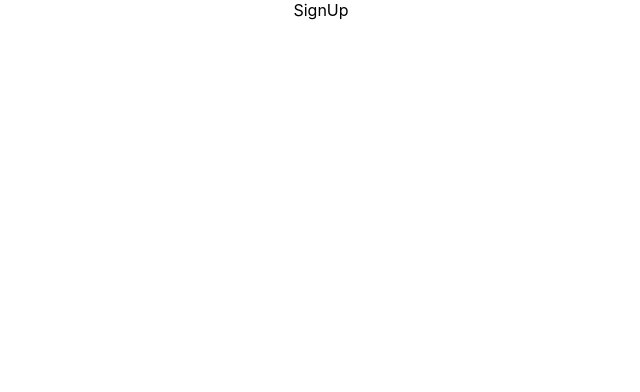
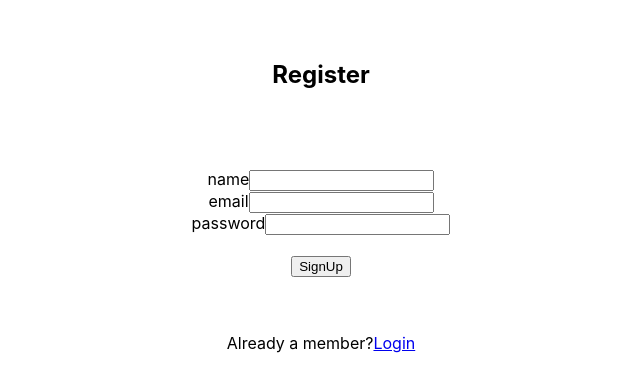
Before and after one commit to reshabh27/imdb-App, a React (Create React App) app: page /signup in a window 1280 px wide. Shown: the top 392 px of the page, without its empty margins (319-959 px from the left). Built offline with nearby package versions, Linux system fonts and the light colour scheme; the HTML template or start-up script is replaced by a standard one.

Commit message:
signup and login functionality added

```diff
--- a/src/App.js
+++ b/src/App.js
@@ -1,10 +1,19 @@
 
 import './App.css';
 import { createBrowserRouter, RouterProvider } from "react-router-dom";
+
+import { store } from "./store";
+
 import HomeLayout from './pages/HomeLayout';
 import Login from './pages/Login';
 import SignUp from './pages/SignUp';
 import Landing from './pages/Landing';
+
+// import { loader as loginLoader } from "./pages/Login";
+// import { loader as signUpLoader } from "./pages/SignUp";
+
+import { action as signUpAction } from "./pages/SignUp";
+import { action as loginAction } from "./pages/Login";
 
 
 const router = createBrowserRouter([
@@ -12,21 +21,25 @@ const router = createBrowserRouter([
     path: "/",
     element: <HomeLayout />,
     // errorElement: <Error />,
-    children:[
+    children: [
       {
-        index:true,
-        element: <Landing />
-      }
-    ]
+        index: true,
+        element: <Landing />,
+      },
+    ],
   },
   {
     path: "/login",
     element: <Login />,
+    // loader: loginLoader,
+    action: loginAction(store),
     // errorElement: <Error />,
   },
   {
     path: "/signup",
     element: <SignUp />,
+    // loader: signUpLoader,
+    action: signUpAction,
     // errorElement: <Error />,
   },
 ]);
--- /dev/null
+++ b/src/components/FormInput.js
@@ -0,0 +1,15 @@
+const FormInput = ({ label, name, type }) => {
+  return (
+    <div className="form-control  place-items-center">
+      <label htmlFor={name} className="label">
+        <span className="label-text capitalize">{label}</span>
+      </label>
+      <input
+        type={type}
+        name={name}
+        className="input input-bordered w-full max-w-xs"
+      />
+    </div>
+  );
+};
+export default FormInput;
--- /dev/null
+++ b/src/components/SubmitBtn.js
@@ -0,0 +1,20 @@
+import { useNavigation } from "react-router-dom";
+
+const SubmitBtn = ({ text }) => {
+  const navigation = useNavigation();
+  const isSubmitting = navigation.state === "submitting";
+
+  return (
+    <button type="submit" disabled={isSubmitting}>
+      {isSubmitting ? (
+        <>
+          <span></span>
+          sending...
+        </>
+      ) : (
+        text || "submit"
+      )}
+    </button>
+  );
+};
+export default SubmitBtn;
--- a/src/features/movieList/movieListSlice.js
+++ b/src/features/movieList/movieListSlice.js
@@ -1,5 +1,5 @@
 import { createSlice, current } from "@reduxjs/toolkit";
-import { toast } from "react-toastify";
+// import { toast } from "react-toastify";
 
 const defaultState = {
   cartItems: [],
@@ -27,10 +27,10 @@ const movieListSlice = createSlice({
       state.numItemsInCart += product.amount;
       state.cartTotal += product.price * product.amount;
       localStorage.setItem("cart", JSON.stringify(state));
-      toast("Item added to cart", {
-        position: "top-center",
-        autoClose: 2000,
-      });
+      // toast("Item added to cart", {
+      //   position: "top-center",
+      //   autoClose: 2000,
+      // });
     },
     clearCart: (state) => {
       localStorage.setItem("cart", JSON.stringify(defaultState));
@@ -45,10 +45,10 @@ const movieListSlice = createSlice({
       // console.log(cartSlice);
       // console.log(cartSlice.reducer);
       localStorage.setItem("cart", JSON.stringify(state));
-      toast.error("Item removed from cart", {
-        position: "top-center",
-        autoClose: 2000,
-      });
+      // toast.error("Item removed from cart", {
+      //   position: "top-center",
+      //   autoClose: 2000,
+      // });
     },
     editItem: (state, action) => {
       const { cartID, amount } = action.payload;
@@ -57,9 +57,9 @@ const movieListSlice = createSlice({
       state.cartTotal += item.price * (amount - item.amount);
       item.amount = amount;
       localStorage.setItem("cart", JSON.stringify(state));
-      toast.success("Cart updated", {
-        position: "top-center",
-      });
+      // toast.success("Cart updated", {
+      //   position: "top-center",
+      // });
     },
     removeAllItem: (state) => {
       console.log(current(state));
@@ -67,10 +67,10 @@ const movieListSlice = createSlice({
       state.numItemsInCart = 0;
       state.cartTotal = 0;
       localStorage.setItem("cart", JSON.stringify(state));
-      toast.success("Your purchase has been confirmed!", {
-        position: "top-center",
-        autoClose: 2000,
-      });
+      // toast.success("Your purchase has been confirmed!", {
+      //   position: "top-center",
+      //   autoClose: 2000,
+      // });
     },
   },
 });
--- a/src/features/user/userSlice.js
+++ b/src/features/user/userSlice.js
@@ -1,8 +1,8 @@
 import { createSlice } from "@reduxjs/toolkit";
-import { toast } from "react-toastify";
+// import { toast } from "react-toastify";
 
 const getUserFromLocalStorage = () => {
-  return JSON.parse(localStorage.getItem("user")) || null;
+  return JSON.parse(localStorage.getItem("userIMDB")) || {};
 };
 
 const initialState = {
@@ -14,24 +14,21 @@ const userSlice = createSlice({
   initialState,
   reducers: {
     loginUser: (state, action) => {
-      const user = {
-        ...action.payload.user,
-        token: action.payload.accessToken,
-      };
+      const user = { ...action.payload.user};
       state.user = user;
-      localStorage.setItem("user", JSON.stringify(user));
-      toast.success("Welcome to the E-commerce website", {
-        position: "top-center",
-        autoClose: 2000,
-      });
+      localStorage.setItem("userIMDB", JSON.stringify(user));
+    //   toast.success("Welcome to the E-commerce website", {
+    //     position: "top-center",
+    //     autoClose: 2000,
+    //   });
     },
     logoutUser: (state) => {
       state.user = null;
-      localStorage.removeItem("user");
-      toast.error("you have logged out", {
-        position: "top-center",
-        autoClose: 2000,
-      });
+      localStorage.removeItem("userIMDB");
+    //   toast.error("you have logged out", {
+    //     position: "top-center",
+    //     autoClose: 2000,
+    //   });
     },
   },
 });
--- a/src/pages/Login.js
+++ b/src/pages/Login.js
@@ -1,9 +1,87 @@
-import React from 'react'
+import React from "react";
+import { Form, Link, redirect } from "react-router-dom";
+import { customFetch } from "../utils";
+// import { toast } from "react-toastify";
+import { loginUser } from "../features/user/userSlice";
+import SubmitBtn from "../components/SubmitBtn";
+import FormInput from "../components/FormInput";
+
+
+// export const loader = async() => {
+//   const response = await customFetch("/users");
+//   console.log(response.data);
+//   return response?.data;
+// }
+
+
+
+export const action = (store) => async ({ request }) => {
+    const formData = await request.formData();
+    const newData = Object.fromEntries(formData);
+    // console.log(data);
+    try {
+      const usersData = await customFetch("/users");
+      // console.log(usersData.data);
+
+      const isEmailExists = usersData.data.some(
+        (user) => ((user.email === newData.email) && (user.password === newData.password))
+      );
+
+      if (isEmailExists) {
+        // Email exists, proceed with login
+        const curentUser = usersData.data.filter((user) => ((user.email === newData.email) && (user.password === newData.password))
+      );
+        // console.log(curentUser[0]);
+        store.dispatch(
+          loginUser({
+            user: curentUser[0],
+          })
+        );
+        return redirect("/");
+      } else {
+        // Email doesn't exist, handle the error or return null
+        const errorMessage = "Invalid email or password";
+        console.log(errorMessage);
+        // toast.error(errorMessage);
+        return null;
+      }
+    }
+    catch (error) {
+      const errorMessage = "please double check your credentials";
+      // toast.error(errorMessage);
+      console.log(errorMessage);
+      return null;
+    }
+  };
 
 const Login = () => {
   return (
-    <div>Login</div>
-  )
-}
+    <section className="loginHeader">
+      <Form method="post" className="formcontrol">
+        <br /> <br />
 
-export default Login
+        <h1 className="font-bold	text-5xl">Login</h1>
+        <br /> <br /> <br />
+
+        <FormInput type="email" label="email" name="email" />
+        <FormInput type="password" label="password" name="password" />
+        <br />
+        <div className="btn btn-primary">
+          <SubmitBtn text="login" />
+        </div>
+        <br /> <br />
+        <p className="">
+          Not a member yet?{" "}
+          <Link
+            to="/signup"
+            className="btn btn-error"
+            style={{ color: "white" }}
+          >
+            Register
+          </Link>
+        </p>
+      </Form>
+    </section>
+  );
+};
+export default Login;
--- a/src/pages/SignUp.js
+++ b/src/pages/SignUp.js
@@ -1,9 +1,78 @@
-import React from 'react'
+import React from "react";
+import FormInput from "../components/FormInput";
+import SubmitBtn from "../components/SubmitBtn";
+import { Form, Link, redirect } from "react-router-dom";
+// import { toast } from "react-toastify";
+import { customFetch } from "../utils";
+
+// export const loader = async () => {
+//   const response = await customFetch("/users");
+//   console.log(response.data);
+//   return response?.data;
+// };
+
+export const action = async ({ request }) => {
+  const formData = await request.formData();
+  const data = Object.fromEntries(formData);
+
+  const oldUsers = await customFetch("/users");
+  // console.log(oldUsers,data);
+  // data.avatar = "https://ionicframework.com/docs/img/demos/avatar.svg";
+
+  // Check if the new email exists in the data obtained from the loader
+  // const loaderData = await loader();
+  const isNewEmailExists = oldUsers?.data.some((user) => user.email === data.email);
+
+  if (isNewEmailExists) {
+    // Email already exists, handle the error or return null
+    console.log("Email already exists in the data");
+    return null;
+  }
+  data.role = "user";
+  data.favMovie = [];
+  try {
+    const response = await customFetch.post("/users", data);
+    console.log(response);
+    // toast.success("account created successfully");
+    return redirect("/login");
+  } catch (error) {
+    const errorMessage = "please double check your credentials";
+    // toast.error(errorMessage);
+    console.log(errorMessage);
+    return null;
+  }
+};
 
 const SignUp = () => {
+
+
   return (
-    <div>SignUp</div>
-  )
-}
+    <section className="">
+      <Form method="POST" className="">
+        <br />
+        <br />
+        <h1 className="font-bold	text-5xl">Register</h1>
+        <br />
+        <br />
+        <br />
+        <FormInput type="text" label="name" name="name" />
+        <FormInput type="email" label="email" name="email" />
+        <FormInput type="password" label="password" name="password" />
+        <br />
+        <div className="btn btn-primary">
+          <SubmitBtn text="SignUp" />
+        </div>
+        <br />
+        <br />
+        <p className="text-center">
+          Already a member?
+          <Link to="/login" className="btn btn-error">
+            Login
+          </Link>
+        </p>
+      </Form>
+    </section>
+  );
+};
 
-export default SignUp
+export default SignUp;
--- /dev/null
+++ b/src/utils/index.js
@@ -0,0 +1,7 @@
+import axios from "axios";
+
+const productionUrl = " http://localhost:3000";
+
+export const customFetch = axios.create({
+  baseURL: productionUrl,
+});
```
